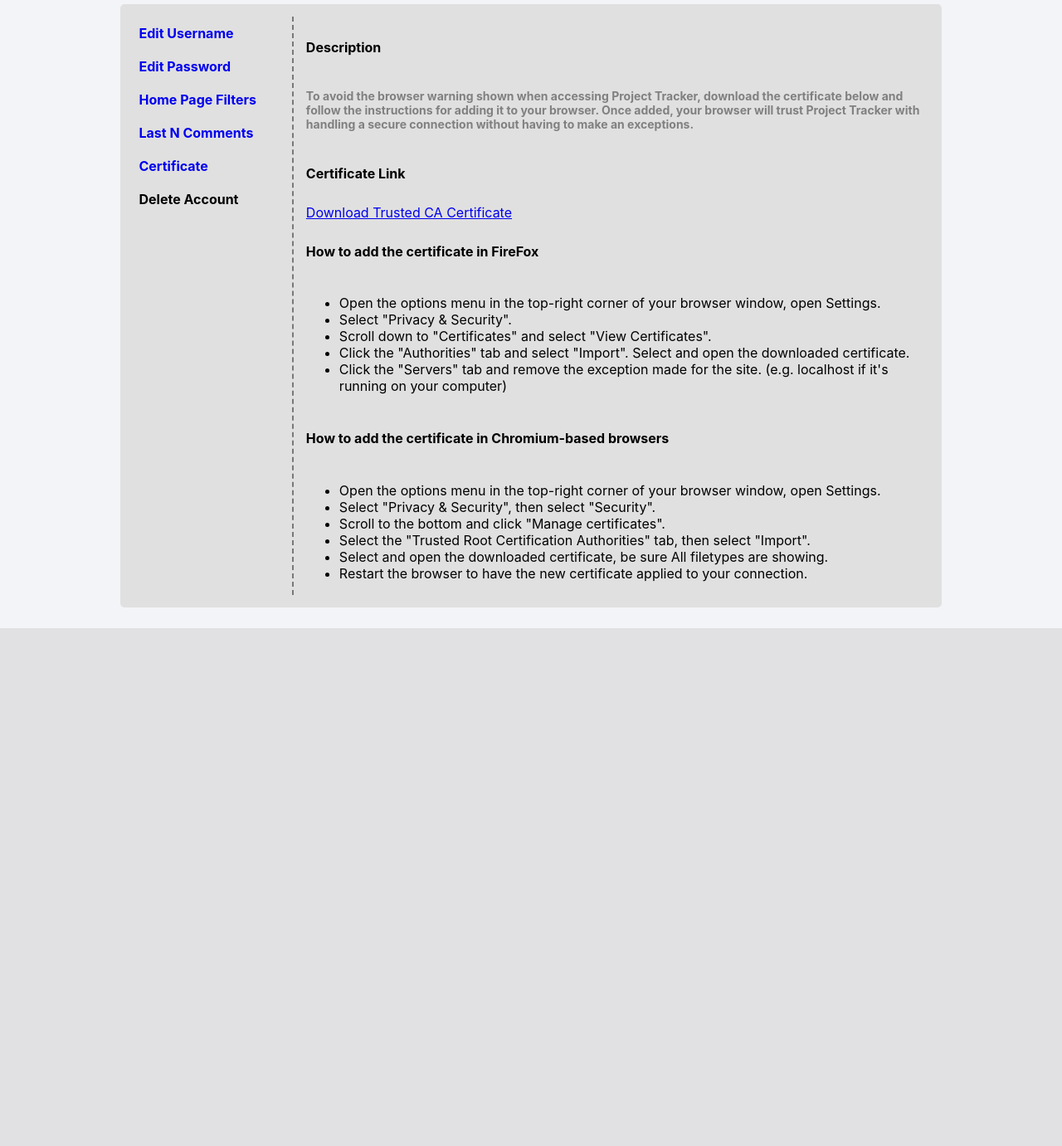
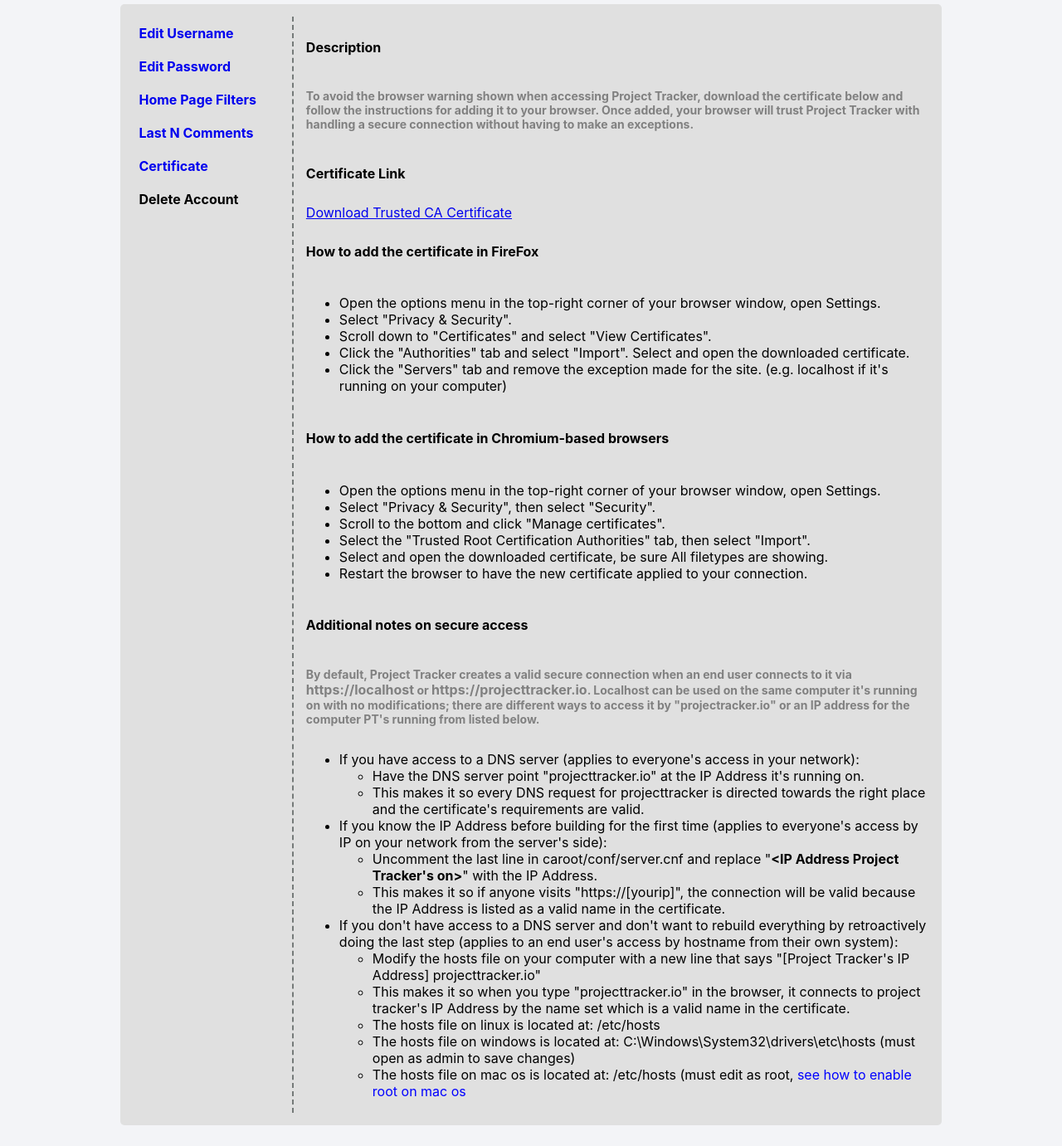
Before and after one commit to se316/ProjectTracker, a Flask app: page /settings/certificate in a window 1280 px wide. Shown: the part 65-1446 px from the top of the page at 83% size. Before the commit the page ends 822 px from the top, so only its background shows below. Run offline with Flask 2, Linux system fonts and the light colour scheme; the visitor is signed in with stand-in values (Sample User, id 1); some libraries are stand-ins or nearby versions.

Commit message:
added additional instructions for network-wide and host-specific access via https.

```diff
--- a/app/templates/settings/certificate.html
+++ b/app/templates/settings/certificate.html
@@ -24,4 +24,29 @@ To avoid the browser warning shown when accessing Project Tracker, download the
 <li> Select and open the downloaded certificate, be sure All filetypes are showing. </li>
 <li> Restart the browser to have the new certificate applied to your connection. </li>
 </ul>
+
+<h5>Additional notes on secure access</h5>
+
+<p class='small-txt'>By default, Project Tracker creates a valid secure connection when an end user connects to it via <b>https://localhost</b> or <b>https://projecttracker.io</b>. Localhost can be used on the same computer it's running on with no modifications; there are different ways to access it by "projectracker.io" or an IP address for the computer PT's running from listed below.</p>
+
+<ul>
+<li>If you have access to a DNS server (applies to everyone's access in your network):</li>
+    <ul>
+        <li> Have the DNS server point "projecttracker.io" at the IP Address it's running on.</li>
+        <li> This makes it so every DNS request for projecttracker is directed towards the right place and the certificate's requirements are valid.</li>
+    </ul>
+<li> If you know the IP Address before building for the first time (applies to everyone's access by IP on your network from the server's side):</li>
+    <ul>
+	    <li> Uncomment the last line in caroot/conf/server.cnf and replace "<b>&ltIP Address Project Tracker's on&gt</b>" with the IP Address.</li>
+        <li> This makes it so if anyone visits "https://[yourip]", the connection will be valid because the IP Address is listed as a valid name in the certificate.</li>
+    </ul>
+<li> If you don't have access to a DNS server and don't want to rebuild everything by retroactively doing the last step (applies to an end user's access by hostname from their own system):</li>
+    <ul>
+        <li> Modify the hosts file on your computer with a new line that says "[Project Tracker's IP Address]    projecttracker.io"</li>
+        <li> This makes it so when you type "projecttracker.io" in the browser, it connects to project tracker's IP Address by the name set which is a valid name in the certificate. </li>
+        <li> The hosts file on linux is located at: /etc/hosts</li>
+        <li> The hosts file on windows is located at: C:\Windows\System32\drivers\etc\hosts (must open as admin to save changes)</li>
+        <li> The hosts file on mac os is located at: /etc/hosts (must edit as root, <a href="https://kinsta.com/knowledgebase/edit-mac-hosts-file/#how-to-find-and-edit-your-mac-hosts-file-in-4-steps" target="_blank">see how to enable root on mac os</a></li>
+    </ul>
+</ul>
 {% endblock %}
```
Also changed, not shown: README.md, 1 other file.
